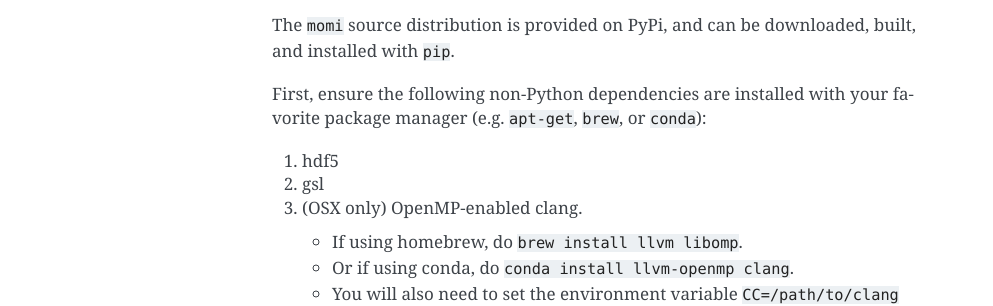
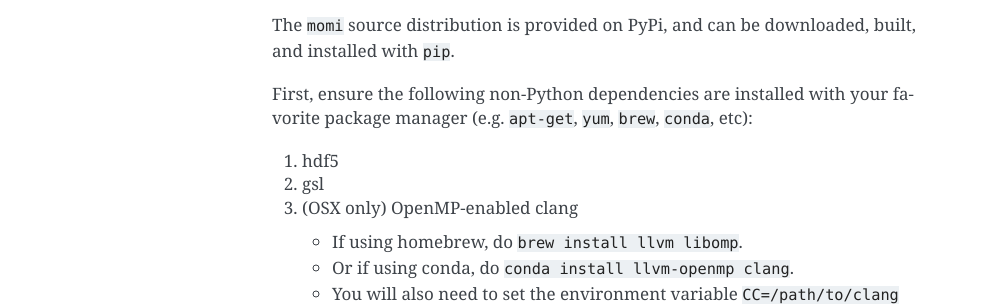
Before and after one commit to popgenmethods/momi2, a Sphinx documentation site: the page built from docs/installation.rst, in a window 1280 px wide. Shown: the part 563-869 px from the top of the page, without its empty margins (148-1141 px from the left). Built offline with Sphinx 7.4.7, drawn with Linux system fonts in a browser that asks for light colours.

Commit message:
installation.rst: minor

```diff
--- a/docs/installation.rst
+++ b/docs/installation.rst
@@ -33,11 +33,11 @@
 
 The ``momi`` source distribution is provided on PyPi, and can be downloaded, built, and installed with ``pip``.
 
-First, ensure the following non-Python dependencies are installed with your favorite package manager (e.g. ``apt-get``, ``brew``, or ``conda``):
+First, ensure the following non-Python dependencies are installed with your favorite package manager (e.g. ``apt-get``, ``yum``, ``brew``, ``conda``, etc):
 
 1. hdf5
 2. gsl
-3. (OSX only) OpenMP-enabled clang.
+3. (OSX only) OpenMP-enabled clang
 
    * If using homebrew, do ``brew install llvm libomp``.
    * Or if using conda, do ``conda install llvm-openmp clang``.
```
